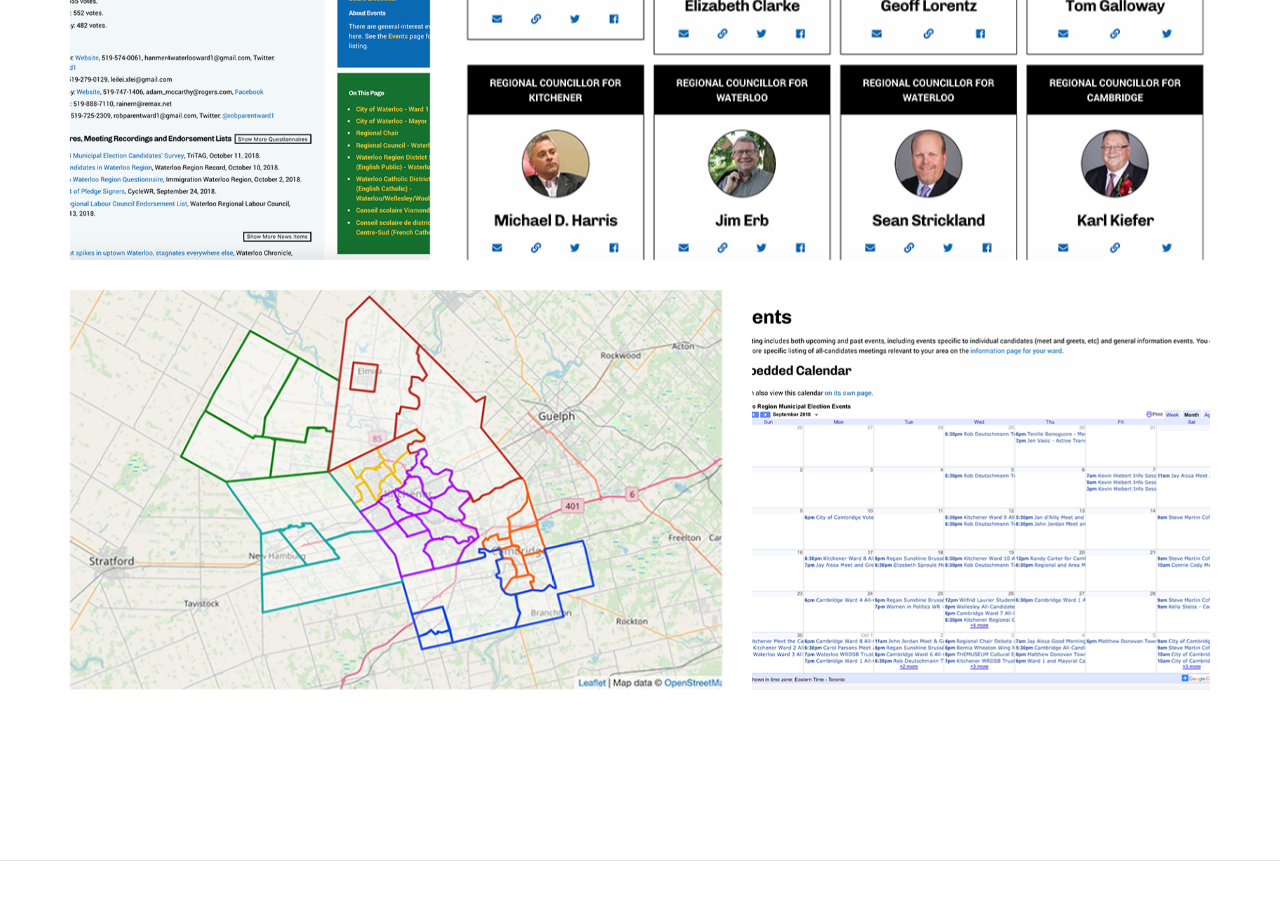
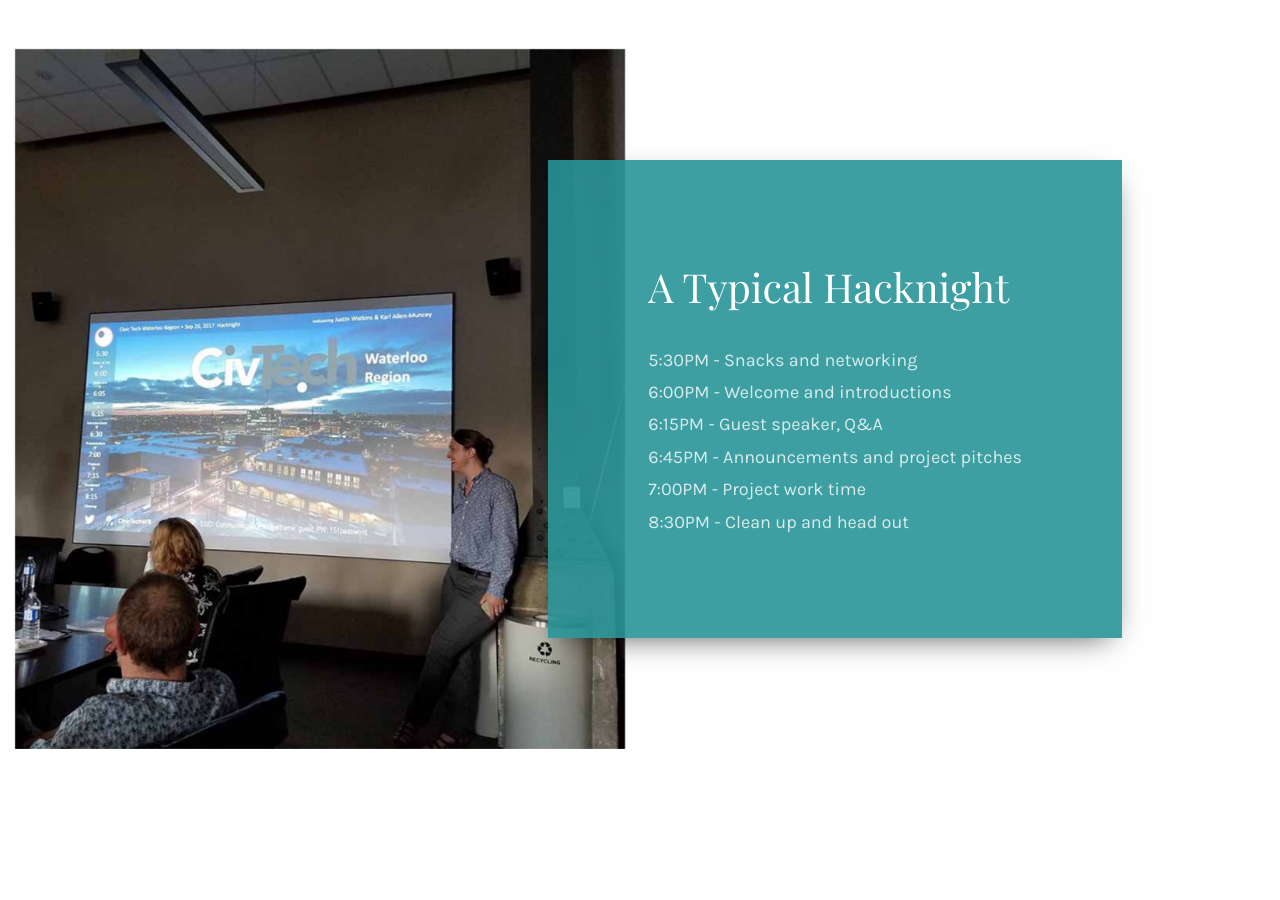
Before and after one commit to CivicTechWR/CTWR-Website, a Jekyll site: the page built from get-involved.html, in a window 1280 px wide and 900 px high, scrolled down 1402 px. Built offline with Jekyll 4.4.1, drawn with Linux system fonts in a browser that asks for light colours; a script that is not in the unit is left out; some of the changed text lies outside the part shown.

Commit message:
get involved page

```diff
--- a/get-involved.html
+++ b/get-involved.html
@@ -8,15 +8,14 @@
 		<aside id="fh5co-hero" class="js-fullheight">
 			<div class="flexslider js-fullheight">
 				<ul class="slides">
-			   	<li style="background-image: url({{site.baseurl}}/assets/images/wrvotes-map.png);">
+			   	<li style="background-image: url({{site.baseurl}}/assets/images/hacknight4.jpg);">
 			   		<div class="overlay-gradient"></div>
 			   		<div class="container">
 			   			<div class="col-md-8 col-md-offset-2 col-md-push-4 js-fullheight slider-text">
 			   				<div class="slider-text-inner">
 			   					<div class="desc">
-			   						<span>We need you</span>
 			   						<h2>Get Involved</h2>
-			   						<p class="fh5co-lead">Yes, YOU</p>
+			   						<p class="fh5co-lead">The easiest way to get started is to come out to one of our hacknights! We meet every other Wednesday - Join us on <a href="https://www.meetup.com/CivicTechWR">Meetup</a> to know when and where.</p>
 			   					</div>
 			   				</div>
 			   			</div>
@@ -30,45 +29,72 @@
 			<div class="container">
 				<div class="row">
 					<div class="col-md-8 col-md-offset-2 animate-box text-center">
-						<h2 class="intro-heading">About the project</h2>
-						<p>Waterloo Region Votes is a nonpartisan initiative to increase voter engagement during the October 2018 municipal election. It is now live at <a href="https://waterlooregionvotes.org/">waterlooregionvotes.org</a>.</p>
+						<h2 class="intro-heading">Participate</h2>
+						<p>CivicTechWR brings together people from different sectors and industries to actively solve issues facing our local community. We welcome people with all types and levels of skills. Even though "tech" is in the name, everyone is welcome and everyone has a skill or experience that is valuable. You don’t need to know anything about the local government either, even though “civic” is in the name.</p>
+						<p>If you have a project idea, announcement, or event, you’re welcome to pitch at any of our hacknights, or join our <a href="https://civictechwrslack.herokuapp.com/">slack team</a> to talk to the group.</p>
 					</div>
 				</div>
 			</div>
 		</div>
 
-
-		<div id="fh5co-work-section" class="fh5co-work-section">
-			<div class="container">
+		<div id="fh5co-featured">
+			<div class="container-fluid">
 				<div class="row">
-					<div class="col-md-4 text-center animate-box">
-						<div class="work" style="background-image: url({{site.baseurl}}/assets/images/wrvotes-wardpage.png);">
-							<a href="https://waterlooregionvotes.org/" class="view">
-								<span>Visit the website</span>
-							</a>
+					<div class="post-entry">
+						<div class="col-md-6 nopaddingbottom animate-box">
+							<div class="post-image" style="background-image: url(assets/images/hacknight3.jpg);"></div>
 						</div>
-					</div>
-					<div class="col-md-8 text-center animate-box">
-						<div class="work" style="background-image: url({{site.baseurl}}/assets/images/wrvotes-winners.png);">
-							<a href="https://waterlooregionvotes.org/" class="view">
-								<span>Visit the website</span>
-							</a>
-						</div>
-					</div>
-					<div class="col-md-7 text-center animate-box">
-						<div class="work" style="background-image: url({{site.baseurl}}/assets/images/wrvotes-map.png);">
-							<a href="https://waterlooregionvotes.org/" class="view">
-								<span>Visit the website</span>
-							</a>
-						</div>
-					</div>
-					<div class="col-md-5 text-center animate-box">
-						<div class="work" style="background-image: url({{site.baseurl}}/assets/images/wrvotes-events.png);">
-							<a href="https://waterlooregionvotes.org/" class="view">
-								<span>Visit the website</span>
-							</a>
+						<div class="col-md-6 col-md-pull-1 animate-box">
+							<div class="display-tc text-left">
+								<div class="desc text-left">
+									<h3>A Typical Hacknight</h3>
+									<p>5:30PM - Snacks and networking</p>
+									<p>6:00PM - Welcome and introductions</p>
+									<p>6:15PM - Guest speaker, Q&amp;A</p>
+									<p>6:45PM - Announcements and project pitches</p>
+									<p>7:00PM - Project work time</p>
+									<p>8:30PM - Clean up and head out</p>
+								</div>
+							</div>
 						</div>
 					</div>
 				</div>
 			</div>
 		</div>
+
+		<div id="fh5co-about">
+			<div class="container">
+				<div class="row animate-box">
+					<div class="col-md-8 col-md-offset-2 text-center fh5co-heading">
+						<h2>Other ways to get involved</h2>
+					</div>
+				</div>
+				<div class="row">
+
+					<div class="col-sm-4 animate-box" data-animate-effect="fadeIn">
+						<div class="fh5co-staff">
+							<h3>Be a guest speaker</h3>
+							<p>Do you have a project or organization that you think our community would be interested in? We'd love to hear from you!</p>
+							<p>Find out more about being a speaker at one of our hacknights in our <a href="https://docs.google.com/document/d/1RjUt7JVgi5zxJ8iTb8OR4VJPf5pUjXzwP3IbI9SxBoY/edit?usp=sharing">speaker onboarding deck</a>.</p>
+						</div>
+					</div>
+
+					<div class="col-sm-4 animate-box" data-animate-effect="fadeIn">
+						<div class="fh5co-staff">
+							<h3>Host us</h3>
+							<p>We’re always looking for great spaces to host our events. As a host, you can have a few minutes to speak to the group about what you do in your awesome space!</p>
+							<p>We generally have between 10-20 attendees for our speaker nights. If you’re willing to provide a light dinner for our members, that’s even better, but not necessary!</p>
+						</div>
+					</div>
+
+					<div class="col-sm-4 animate-box" data-animate-effect="fadeIn">
+						<div class="fh5co-staff">
+							<h3>Sponsor us</h3>
+							<p>We have about $1000 of expenses per year, for everything from maintaining our tools (Meetup, Domain names, Food for speaker nights, sticky notes...)</p>
+							<p>Let us know if you’d like to support us and we’ll put you on our <a href="{{ '/partners' | relative_url }}">sponsors page</a>.</p>
+						</div>
+					</div>
+
+				</div>
+			</div>
+		</div>
```
Also changed, not shown: assets/images/hacknight3.jpg (added), assets/images/hacknight4.jpg (added).
